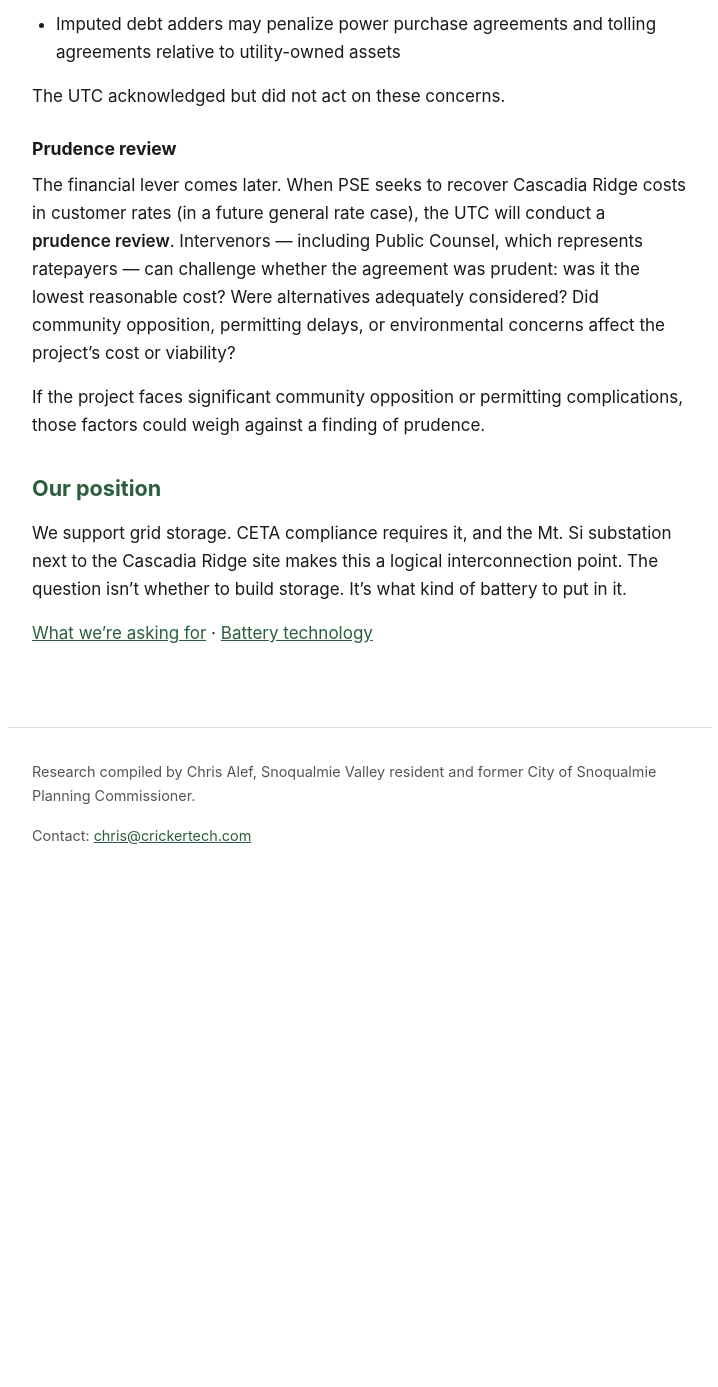
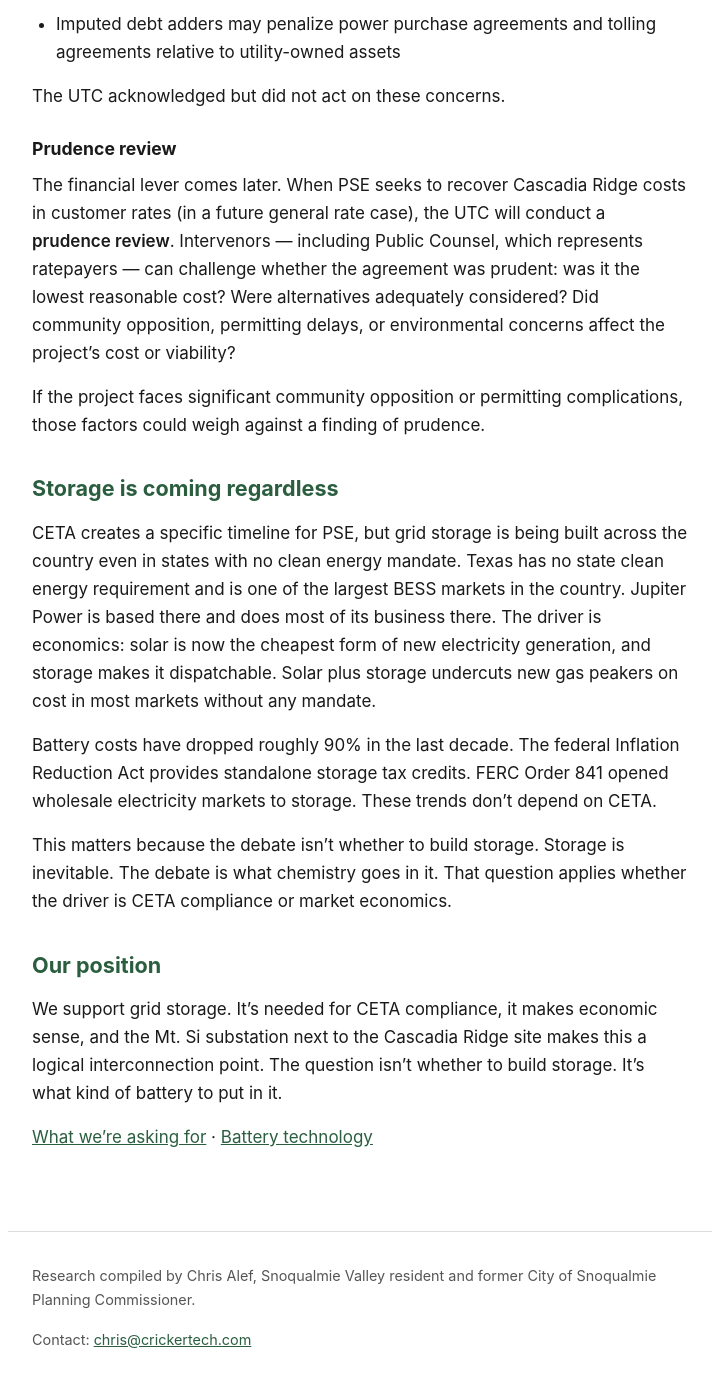
Before and after one commit to calef/cascadia-ridge-bess, a Jekyll site: the page built from _pages/ceta.md, in a window 1280 px wide and 1400 px high, scrolled down 2418 px. Shown: the top 1387 px of the window, without its empty margins (280-998 px from the left). Built offline with Jekyll 4.4.1, drawn with Linux system fonts in a browser that asks for light colours; before the commit the page ends 3313 px from its top, so only the background shows below that.

Commit message:
Deploy site 2026-03-19-050406

```diff
--- a/_pages/ceta.md
+++ b/_pages/ceta.md
@@ -63,8 +63,16 @@ The financial lever comes later. When PSE seeks to recover Cascadia Ridge costs
 
 If the project faces significant community opposition or permitting complications, those factors could weigh against a finding of prudence.
 
+## Storage is coming regardless
+
+CETA creates a specific timeline for PSE, but grid storage is being built across the country even in states with no clean energy mandate. Texas has no state clean energy requirement and is one of the largest BESS markets in the country. Jupiter Power is based there and does most of its business there. The driver is economics: solar is now the cheapest form of new electricity generation, and storage makes it dispatchable. Solar plus storage undercuts new gas peakers on cost in most markets without any mandate.
+
+Battery costs have dropped roughly 90% in the last decade. The federal Inflation Reduction Act provides standalone storage tax credits. FERC Order 841 opened wholesale electricity markets to storage. These trends don't depend on CETA.
+
+This matters because the debate isn't whether to build storage. Storage is inevitable. The debate is what chemistry goes in it. That question applies whether the driver is CETA compliance or market economics.
+
 ## Our position
 
-We support grid storage. CETA compliance requires it, and the Mt. Si substation next to the Cascadia Ridge site makes this a logical interconnection point. The question isn't whether to build storage. It's what kind of battery to put in it.
+We support grid storage. It's needed for CETA compliance, it makes economic sense, and the Mt. Si substation next to the Cascadia Ridge site makes this a logical interconnection point. The question isn't whether to build storage. It's what kind of battery to put in it.
 
 [What we're asking for](/what-we-are-asking) · [Battery technology](/battery-technology)
```
